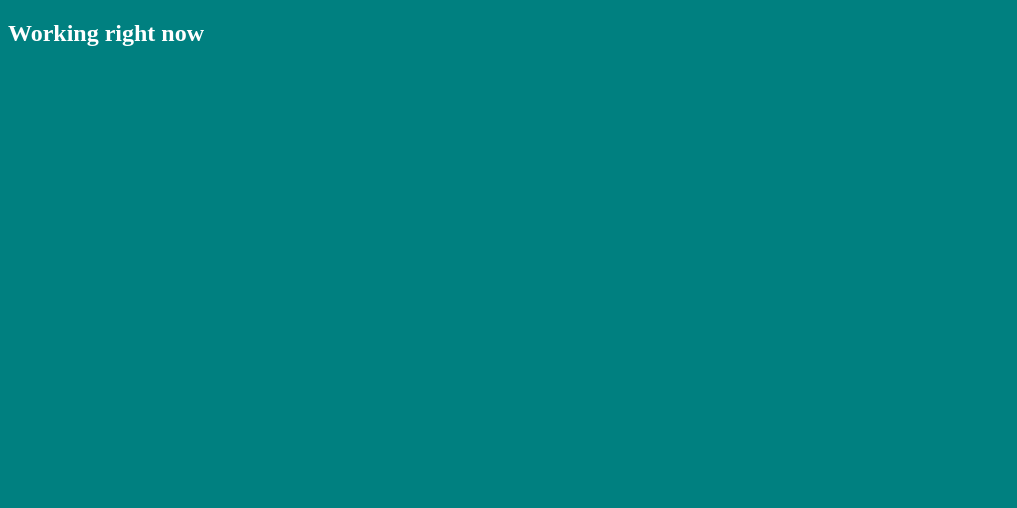
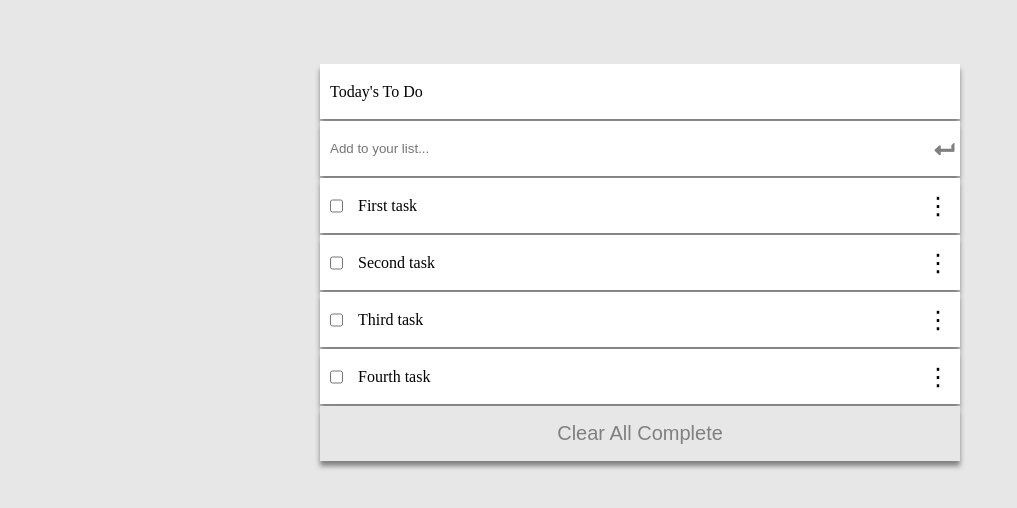
Before and after one commit to Paulinelali/webpack-todo-list, a website built with webpack: page src/template.html in a window 1280 px wide. Shown: the whole page, without its empty margins (0-1017 px from the left). Built offline with nearby package versions, Linux system fonts and the light colour scheme.

Commit message:
Finished structure

```diff
--- a/src/generate.js
+++ /dev/null
@@ -1,3 +0,0 @@
-export const joke = () => {
-    console.log("Jokes")
-}
--- a/src/index.js
+++ b/src/index.js
@@ -1,8 +1,63 @@
+import './styles/main.scss';
 
+const ul = document.querySelector('.todo-wrapper');
 
-import { joke } from "./generate.js";
-import './styles/main.scss'
+const toDoOne = {
+  description: 'First task',
+  complete: false,
+  index: 1,
+};
+const toDoTwo = {
+  description: 'Second task',
+  complete: false,
+  index: 2,
+};
+const toDoThree = {
+  description: 'Third task',
+  complete: false,
+  index: 3,
+};
+const toDoFour = {
+  description: 'Fourth task',
+  complete: false,
+  index: 4,
+};
 
-console.log("working")
-console.log(joke())
-console.log(90)
+const todoArr = [toDoOne, toDoTwo, toDoThree, toDoFour];
+
+const stockDom = () => {
+  todoArr.forEach((el) => {
+    const li = document.createElement('li');
+    li.classList.add('todo');
+    li.innerHTML = `
+            <div class="right">
+                <input type="checkbox" class="checker">
+                <span class="text">
+                    ${el.description}
+                </span>
+            </div>
+            <div class="dot-wrapper">
+                <span class="dot">&#8942;</span>
+            </div>
+        `;
+
+    ul.appendChild(li);
+  });
+};
+const clearTodo = () => {
+  const li = document.createElement('li');
+  li.classList.add('todo');
+  li.classList.add('clear-all-complete');
+  li.innerHTML = `
+            <div>
+            <button class="clear-all-complete-btn">Clear All Complete</button>
+            </div>
+        `;
+
+  ul.appendChild(li);
+};
+
+window.onload = () => {
+  stockDom();
+  clearTodo();
+};
--- a/src/styles/main.scss
+++ b/src/styles/main.scss
@@ -1,4 +1,74 @@
-body{
-    background-color: teal;
-    color: white
+
+* {
+  margin: 0;
+  padding: 0;
+  box-sizing: border-box;
 }
+
+body {
+  background-color: rgb(231, 231, 231);
+}
+
+.todo-wrapper {
+  display: flex;
+  flex-direction: column;
+  gap: 2px;
+  width: 50%;
+  margin: auto;
+  margin-top: 5%;
+}
+
+.todo-form {
+  display: flex;
+  align-items: center;
+  background-color: white;
+  box-shadow: 0 5px 5px grey;
+  padding: 0 10px 0 10px;
+}
+
+button,
+.icon {
+  border: none;
+  background-color: transparent;
+  color: gray;
+  font-size: 20px;
+}
+
+.input-field {
+  width: 100%;
+  margin: auto;
+  height: 55px;
+  border: none;
+  background-color: white;
+}
+
+.todo {
+  display: flex;
+  justify-content: space-between;
+  width: 100%;
+  margin: auto;
+  box-shadow: 0 5px 5px grey;
+  align-items: center;
+  padding: 0 10px 0 10px;
+  height: 55px;
+  background-color: white;
+}
+
+.dot {
+  font-size: 1.5rem;
+}
+
+.right {
+  display: flex;
+  gap: 15px;
+}
+
+.right input {
+  align-items: center;
+}
+
+.clear-all-complete {
+  display: flex;
+  justify-content: center;
+  background-color: rgb(231, 231, 231);
+}
--- a/src/template.html
+++ b/src/template.html
@@ -4,9 +4,25 @@
     <meta charset="UTF-8">
     <meta http-equiv="X-UA-Compatible" content="IE=edge">
     <meta name="viewport" content="width=device-width, initial-scale=1.0">
+    <link rel="stylesheet" href="https://cdnjs.cloudflare.com/ajax/libs/font-awesome/5.15.1/css/all.min.css"
+    integrity="sha512-+4zCK9k+qNFUR5X+cKL9EIR+ZOhtIloNl9GIKS57V1MyNsYpYcUrUeQc9vNfzsWfV28IaLL3i96P9sdNyeRssA=="
+    crossorigin="anonymous" />
+    <link href="https://fonts.googleapis.com/icon?family=Material+Icons" rel="stylesheet">
     <title>Webpack </title>
 </head>
 <body>
-    <h2>Working right now</h2>
+    <div>
+        <ul class="todo-wrapper">
+            <li class="todo-title todo">
+                <div>Today's To Do</div>
+                <button><i class="material-icons icon">&#xe627;</i></button>
+            </li>
+            <form class="todo-form">
+                <input type="text" class="input-field" placeholder="Add to your list...">
+                <i class='fas fa-rotate-90 icon'>&#xf3be;</i>
+            </form>
+
+        </ul>
+    </div>
 </body>
 </html>
--- a/webpack.config.js
+++ b/webpack.config.js
@@ -1,18 +1,16 @@
-
-
 const path = require('path');
-const HtmlWebpackPlugin = require('html-webpack-plugin')
+const HtmlWebpackPlugin = require('html-webpack-plugin');
 
 module.exports = {
-    mode: "development",
+  mode: 'development',
   entry: {
-        bundle: path.resolve(__dirname, 'src/index.js')
+    bundle: path.resolve(__dirname, 'src/index.js'),
   },
   output: {
     path: path.resolve(__dirname, 'dist'),
-        filename: '[name][contenthash].js',
+    filename: '[name].js',
     clean: true,
-        assetModuleFilename: '[name][ext]'
+    assetModuleFilename: '[name][ext]',
   },
 
   devtool: 'source-map',
@@ -36,7 +34,7 @@ module.exports = {
           'style-loader',
           'css-loader',
           'sass-loader',
-                ]
+        ],
       },
 
       {
@@ -45,24 +43,24 @@ module.exports = {
         use: {
           loader: 'babel-loader',
           options: {
-                        presets: ['@babel/preset-env']
-                    }
-                }
+            presets: ['@babel/preset-env'],
+          },
+        },
       },
 
       {
         test: /\.(svg|png|jpg|jpeg|gif)$/i,
         type: 'assets/resource',
-            }
-        ]
+      },
+    ],
   },
 
   plugins: [
     new HtmlWebpackPlugin({
       title: 'Webpack App',
       filename: 'index.html',
-            template: 'src/template.html'
-        })
-    ]
+      template: 'src/template.html',
+    }),
+  ],
 
-}
+};
```
Also changed, not shown: package.json (+9 -0 lines), .eslintrc.json (added), .github/workflows/linters.yml (added), .stylelintrc.json (added), dist/bundle.js, dist/index.html, 4 other files. Lines whose indentation alone changed are shown as unchanged.
